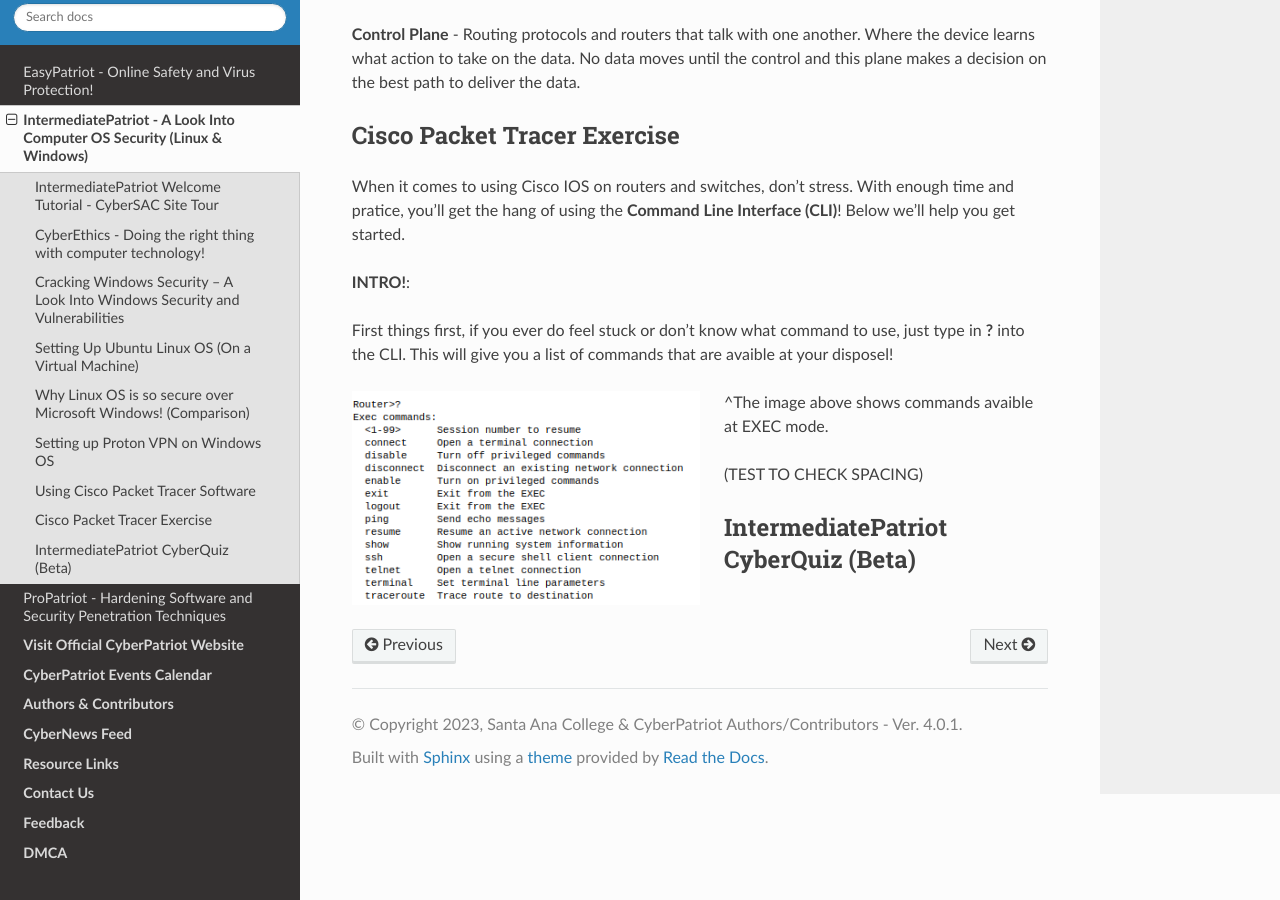
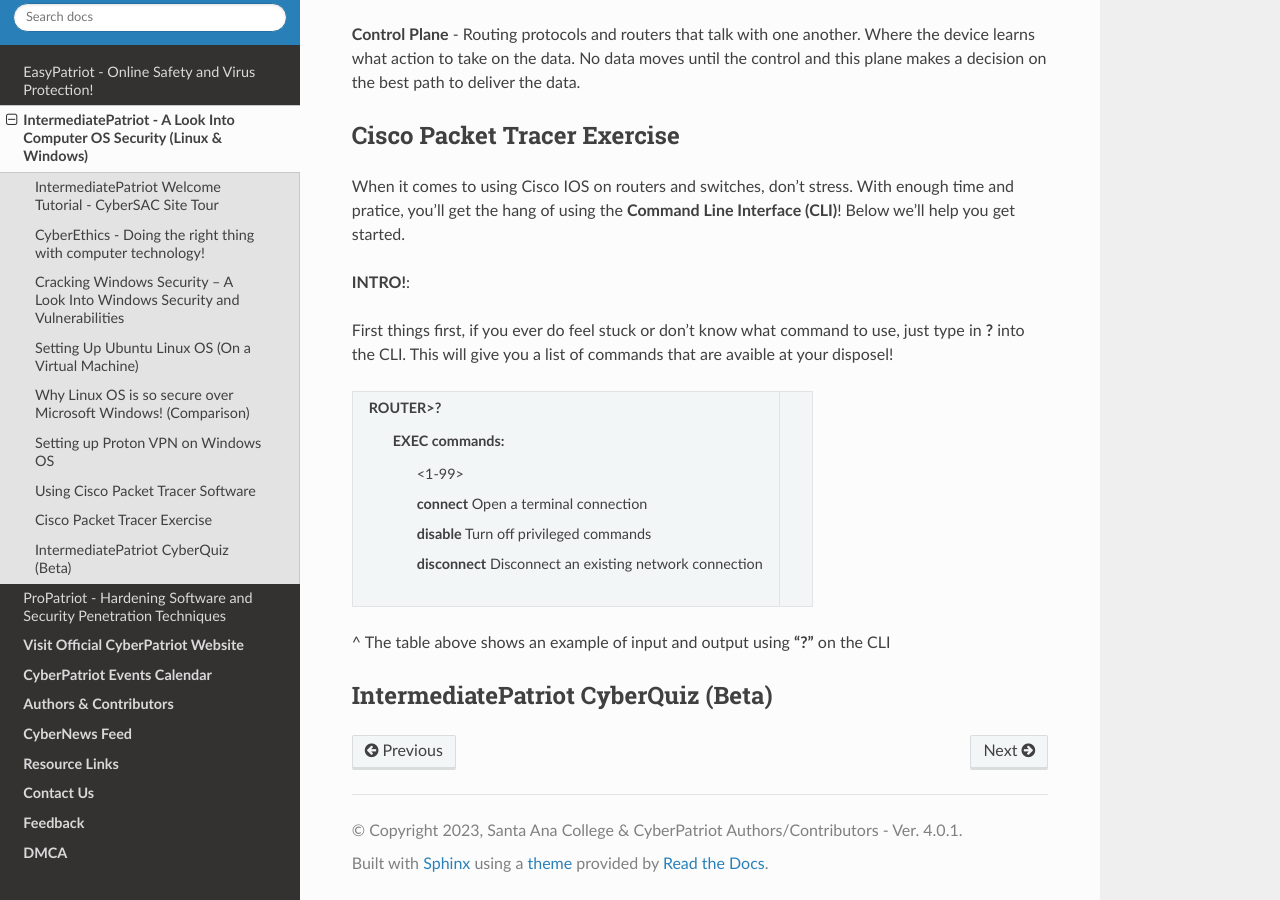
Before and after one commit to natt96z/cybersac, a Sphinx documentation site: the page built from docs/source/MediumCybersac.rst, in a window 1280 px wide and 900 px high, scrolled down 18367 px. Built offline with Sphinx 7.4.7 and the Read the Docs theme 2.0.0, drawn with Linux system fonts in a browser that asks for light colours; a script that is not in the unit is left out.

Commit message:
TEST TO SEE IF TABLE WORKS ON WEBSITE

```diff
--- a/docs/source/MediumCybersac.rst
+++ b/docs/source/MediumCybersac.rst
@@ -335,16 +335,23 @@
 
 First things first, if you ever do feel stuck or don't know what command to use, just type in **?** into the CLI. This will give you a list of commands that are avaible at your disposel!
 
-.. image:: https://raw.githubusercontent.com/natt96z/cybersac/main/docs/img/AD1.png
-   :width: 50%
-   :align: left
-^The image above shows commands avaible at EXEC mode.
++-------------------------------------------------------------------------------------+----------+
+| ROUTER>?                                                                            |          |
+|   EXEC commands:                                                                    |          |
+|      <1-99>                                                                         |          |
+|                                                                                     |          |
+|      **connect**    Open a terminal connection                                      |          |
+|                                                                                     |          |
+|      **disable**    Turn off privileged commands                                    |          |
+|                                                                                     |          |
+|      **disconnect**    Disconnect an existing network connection                    |          |
+|                                                                                     |          |
++-------------------------------------------------------------------------------------+----------+
 
 
+^ The table above shows an example of input and output using **"?"** on the CLI
 
 
-
-(TEST TO CHECK SPACING)
 
 
 IntermediatePatriot CyberQuiz (Beta)
```
